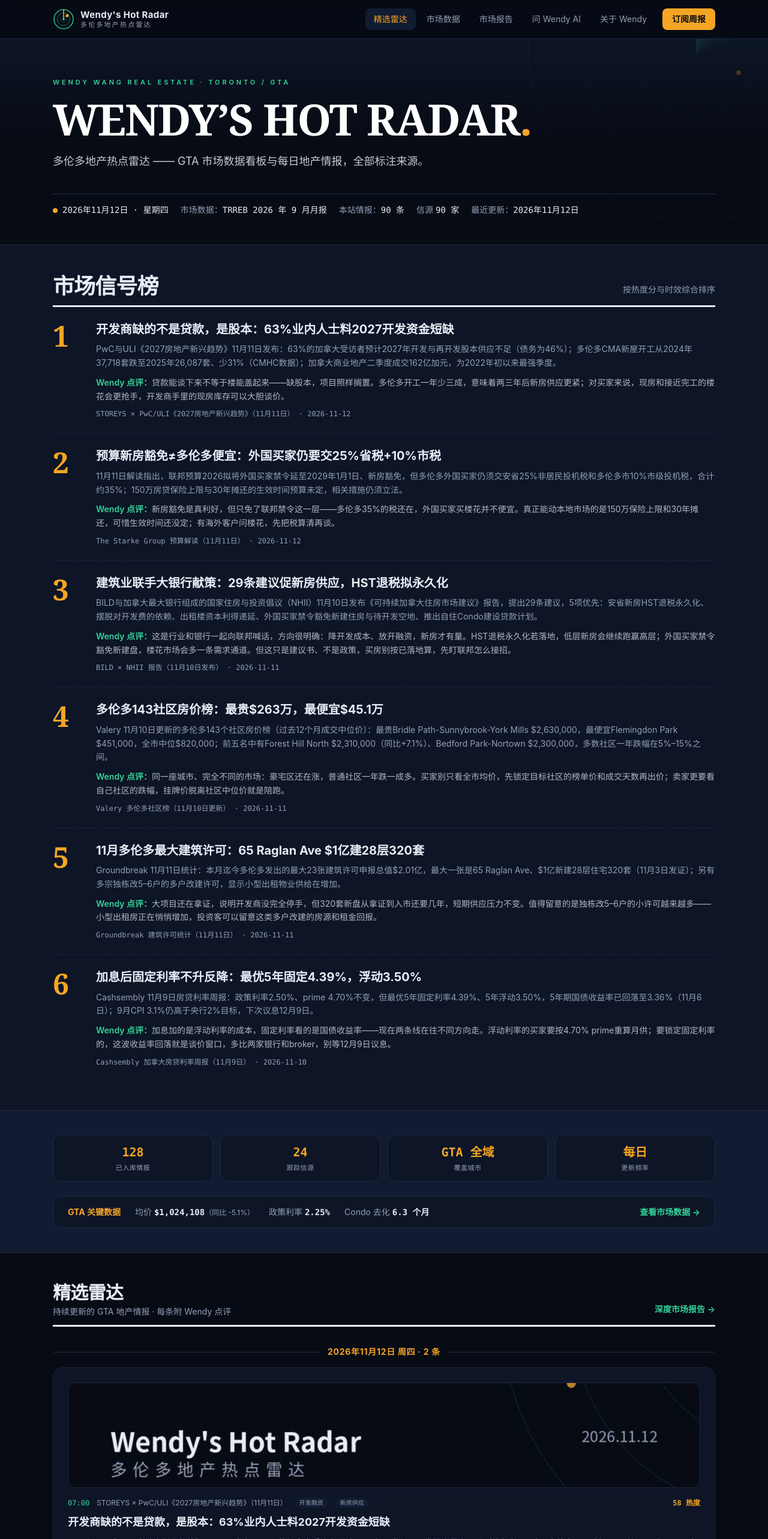
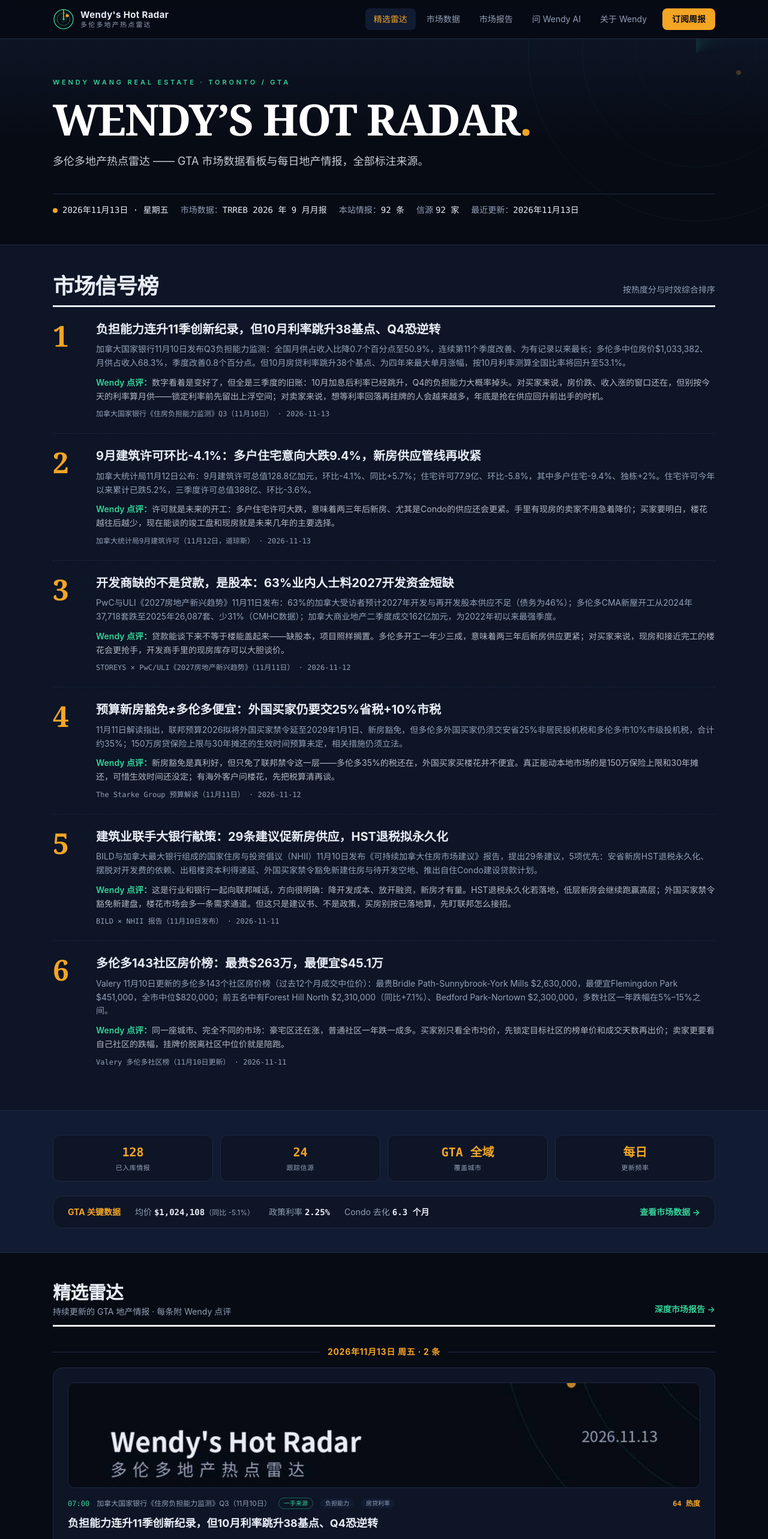
Before and after one commit to wendywangrealestate/wendy-hot-radar, a Next.js app: page / in a window 1280 px wide. Shown: the top 2566 px of the page at 60% size. Built offline with nearby package versions, Linux system fonts and the light colour scheme.

Commit message:
每日情报更新 2026-11-13

```diff
--- a/data/radar.ts
+++ b/data/radar.ts
@@ -19,6 +19,50 @@ export interface RadarItem {
 }
 
 export const radarItems: RadarItem[] = [
+  {
+    "id": "nbc-affordability-q3-2026",
+    "date": "2026-11-13",
+    "time": "07:00",
+    "source": "加拿大国家银行《住房负担能力监测》Q3（11月10日）",
+    "firstHand": true,
+    "tags": [
+      "负担能力",
+      "房贷利率"
+    ],
+    "heat": 64,
+    "points": [
+      "多伦多月供占收入68.3%",
+      "负担能力连升11季",
+      "10月利率跳升38基点"
+    ],
+    "image": "/summaries/nbc-affordability-q3-2026.jpg",
+    "title": "负担能力连升11季创新纪录，但10月利率跳升38基点、Q4恐逆转",
+    "summary": "加拿大国家银行11月10日发布Q3负担能力监测：全国月供占收入比降0.7个百分点至50.9%，连续第11个季度改善、为有记录以来最长；多伦多中位房价$1,033,382、月供占收入68.3%，季度改善0.8个百分点。但10月房贷利率跳升38个基点、为四年来最大单月涨幅，按10月利率测算全国比率将回升至53.1%。",
+    "wendyNote": "数字看着是变好了，但全是三季度的旧账：10月加息后利率已经跳升，Q4的负担能力大概率掉头。对买家来说，房价跌、收入涨的窗口还在，但别按今天的利率算月供——锁定利率前先留出上浮空间；对卖家来说，想等利率回落再挂牌的人会越来越多，年底是抢在供应回升前出手的时机。",
+    "url": "https://www.nbc.ca/content/dam/bnc/taux-analyses/analyse-eco/logement/housing-affordability.pdf"
+  },
+  {
+    "id": "statcan-permits-sep2026",
+    "date": "2026-11-13",
+    "time": "07:00",
+    "source": "加拿大统计局9月建筑许可（11月12日，道琼斯）",
+    "firstHand": false,
+    "tags": [
+      "建筑许可",
+      "新房供应"
+    ],
+    "heat": 58,
+    "points": [
+      "9月许可总值$128.8亿",
+      "住宅许可环比-5.8%",
+      "多户住宅许可-9.4%"
+    ],
+    "image": "/summaries/statcan-permits-sep2026.jpg",
+    "title": "9月建筑许可环比-4.1%：多户住宅意向大跌9.4%，新房供应管线再收紧",
+    "summary": "加拿大统计局11月12日公布：9月建筑许可总值128.8亿加元，环比-4.1%、同比+5.7%；住宅许可77.9亿、环比-5.8%，其中多户住宅-9.4%、独栋+2%。住宅许可今年以来累计已跌5.2%，三季度许可总值388亿、环比-3.6%。",
+    "wendyNote": "许可就是未来的开工：多户住宅许可大跌，意味着两三年后新房、尤其是Condo的供应还会更紧。手里有现房的卖家不用急着降价；买家要明白，楼花越往后越少，现在能谈的竣工盘和现房就是未来几年的主要选择。",
+    "url": "https://www.morningstar.com/news/dow-jones/202611129798/canada-building-permits-weaken-in-september-with-41-drop"
+  },
   {
     "id": "pwc-uli-equity-2027-nov2026",
     "date": "2026-11-12",
```
Also changed, not shown: public/summaries/nbc-affordability-q3-2026.jpg (added), public/summaries/statcan-permits-sep2026.jpg (added).
